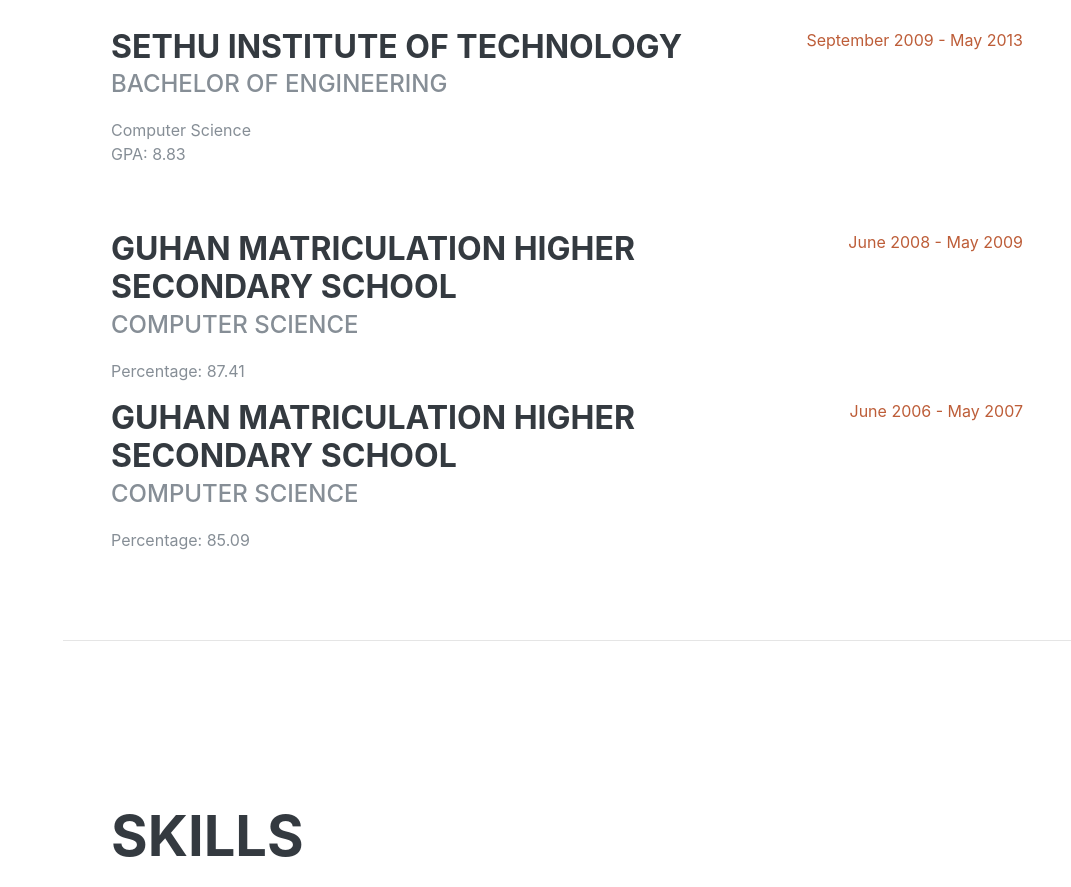
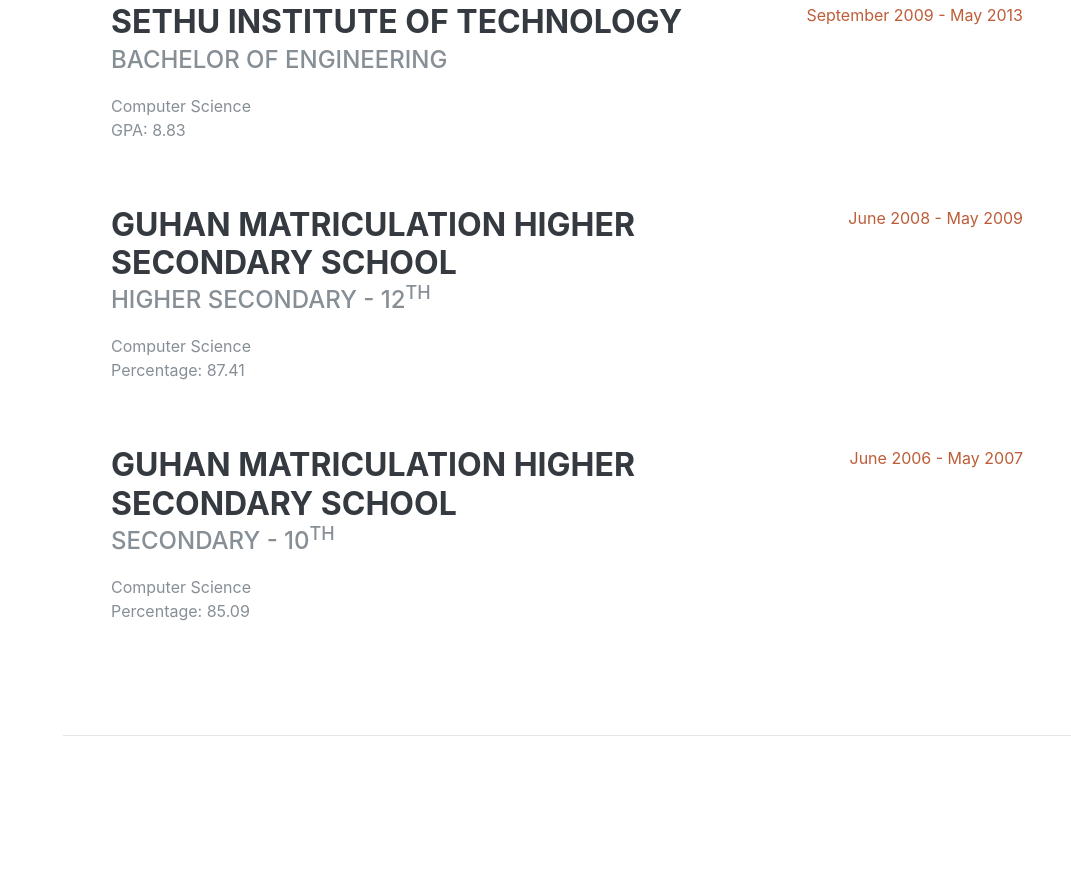
Before and after one commit to nandakumardevadas/nandakumardevadas.github.io, a plain HTML site: page profile/index.html in a window 1280 px wide. Shown: the part 1762-2649 px from the top of the page, without its empty margins (209-1280 px from the left). Drawn offline with nearby package versions, Linux system fonts and the light colour scheme; a web font is replaced by a local one.

Commit message:
Education content changes

```diff
--- a/profile/index.html
+++ b/profile/index.html
@@ -155,10 +155,11 @@
           </div>
         </div>
 
-        <div class="resume-item d-flex flex-column flex-md-row">
+        <div class="resume-item d-flex flex-column flex-md-row mb-5">
           <div class="resume-content mr-auto">
             <h3 class="mb-0">Guhan Matriculation Higher Secondary School</h3>
-            <div class="subheading mb-3">Computer Science</div>
+            <div class="subheading mb-3">Higher Secondary - 12<sup>th</sup></div>
+            <div>Computer Science</div>
             <p>Percentage: 87.41</p>
           </div>
           <div class="resume-date text-md-right">
@@ -166,17 +167,17 @@
           </div>
         </div>
 
-        <div class="resume-item d-flex flex-column flex-md-row">
+        <div class="resume-item d-flex flex-column flex-md-row mb-5">
           <div class="resume-content mr-auto">
             <h3 class="mb-0">Guhan Matriculation Higher Secondary School</h3>
-            <div class="subheading mb-3">Computer Science</div>
+            <div class="subheading mb-3">Secondary - 10<sup>th</sup></div>
+            <div>Computer Science</div>
             <p>Percentage: 85.09</p>
           </div>
           <div class="resume-date text-md-right">
             <span class="text-primary">June 2006 - May 2007</span>
           </div>
         </div>
-
       </div>
     </section>
 
```
